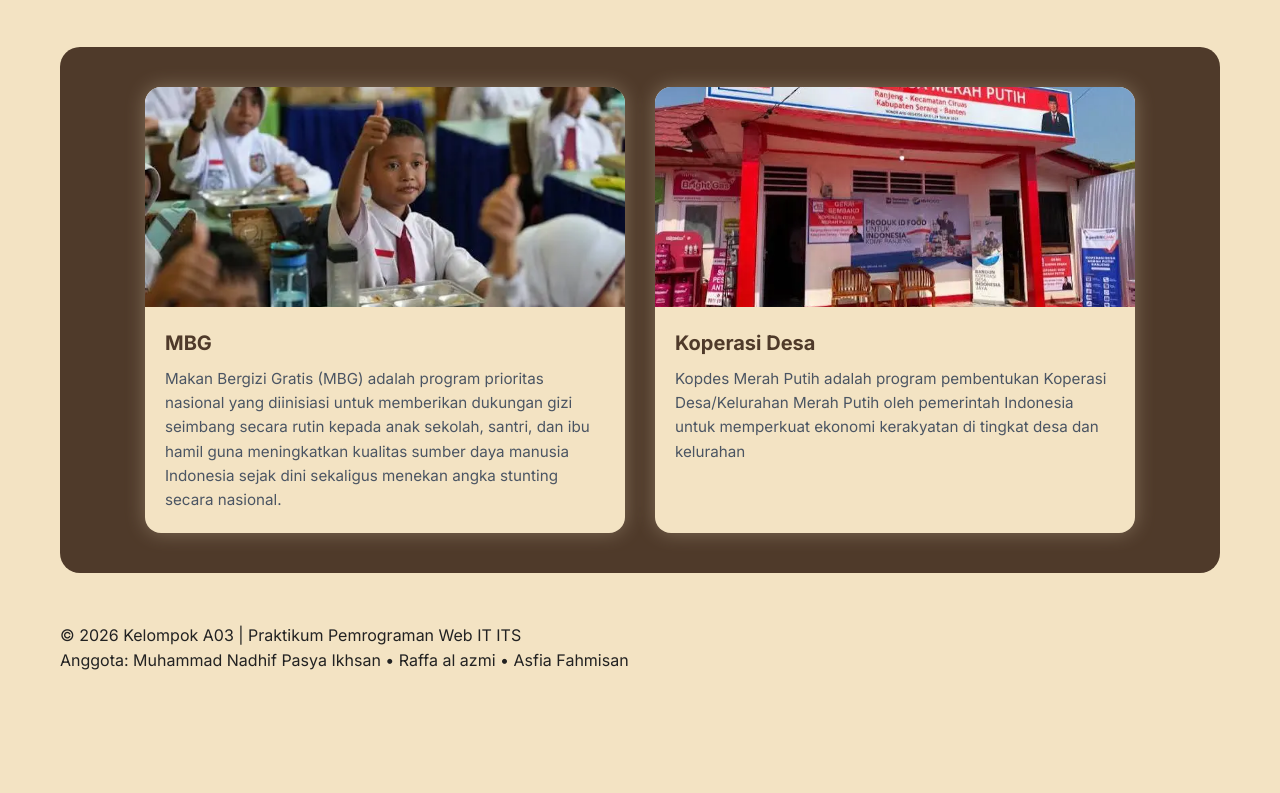
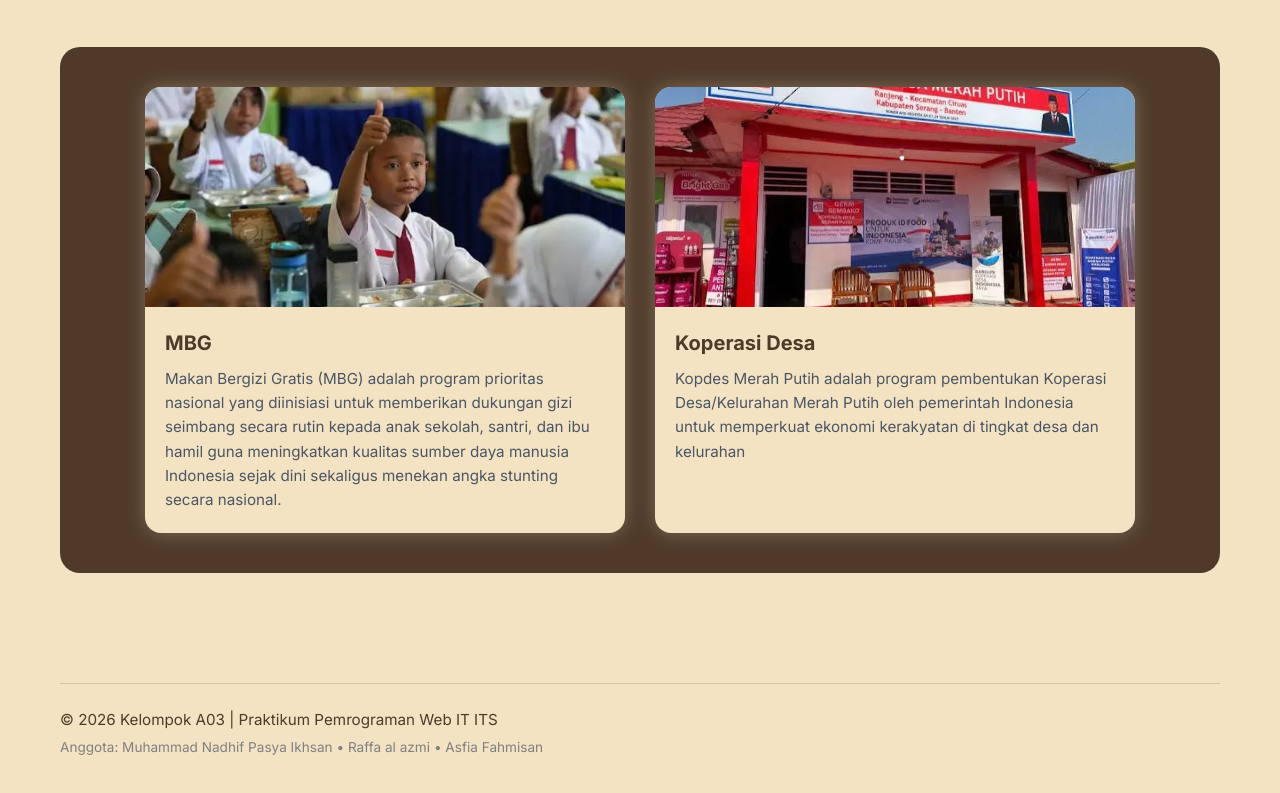
Before and after one commit to Afahmisan/pweb-html_css-a03-2026, a plain HTML site: page index.html in a window 1280 px wide. Shown: the part 1577-2370 px from the top of the page. Before the commit the page ends 2291 px from the top, so only its background shows below. Drawn offline with Linux system fonts and the light colour scheme; a web font is replaced by a local one.

Commit message:
Tambahin Footer di CSs

```diff
--- a/assets/css/style.css
+++ b/assets/css/style.css
@@ -407,6 +407,10 @@
     .image-wrapper img {
       filter: brightness(0.85);
     }
+
+    .site-footer{
+      text-align: center;
+    }
   }
 
   @media screen and (max-width: 600px) {
@@ -430,3 +434,20 @@
     padding: 10px 20px;
     font-size: 1.1rem ;
   }
+
+  .site-footer {
+      margin-top: 60px;
+      padding: 24px 0 24px 0;
+      border-top: 1px solid rgba(79, 58, 42, 0.2);
+      color: var(--primary-blue);
+      font-size: 0.95rem;
+      font-weight: 500;
+  }
+
+
+
+  .footer-members {
+      font-size: 0.85rem;
+      margin-top: 5px;
+      color: grey;
+  }
```
